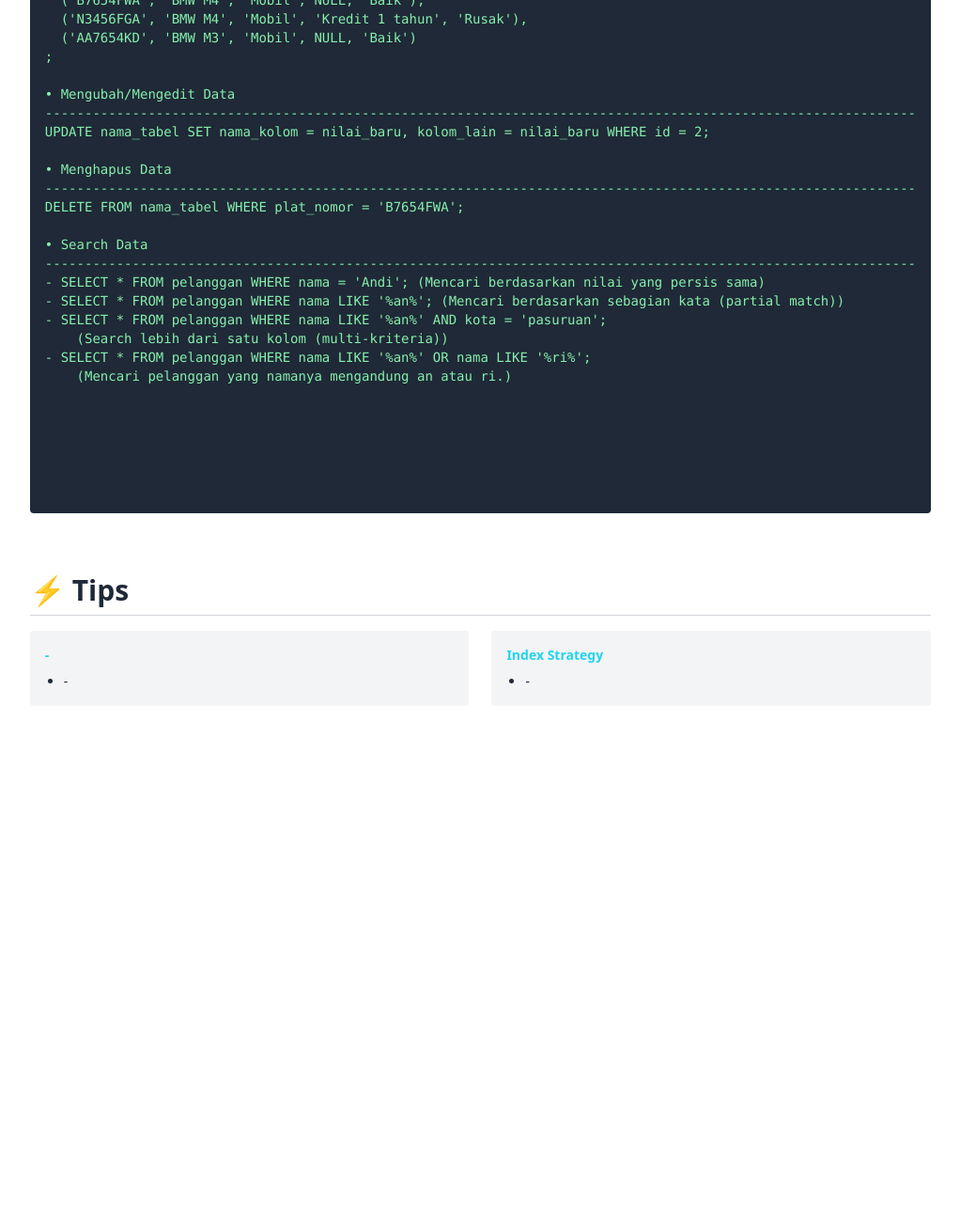
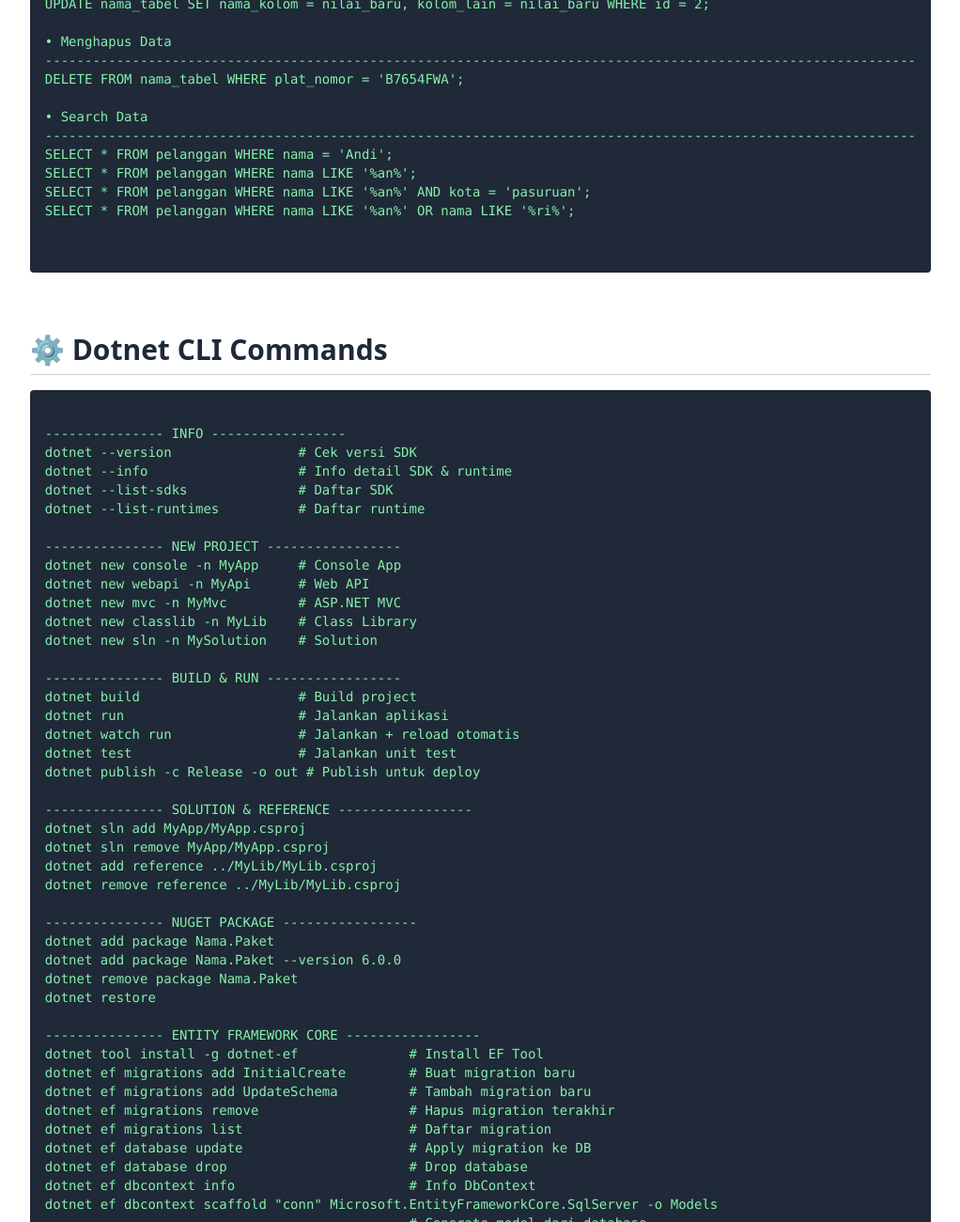
Before and after one commit to snoozexx/basis-data-query, a plain HTML site: page index.html in a window 1280 px wide. Shown: the part 1500-2800 px from the top of the page at 94% size, without its empty margins (249-1271 px from the left). Before the commit the page ends 2291 px from the top, so only its background shows below. Drawn offline with nearby package versions, Linux system fonts and the light colour scheme.

Commit message:
update doc dotnet

```diff
--- a/index.html
+++ b/index.html
@@ -3,7 +3,7 @@
 <head>
   <meta charset="UTF-8" />
   <meta name="viewport" content="width=device-width, initial-scale=1.0" />
-  <title>Dokumentasi SQL</title>
+  <title>Dokumentasi SQL & Dotnet CLI</title>
   <script src="https://cdn.tailwindcss.com"></script>
   <script>
     tailwind.config = {
@@ -14,22 +14,23 @@
 <body class="bg-white dark:bg-gray-900 text-gray-800 dark:text-gray-100">
 
   <div class="flex">
+    <!-- Sidebar -->
     <aside class="w-64 bg-gray-100 dark:bg-gray-800 h-screen px-6 py-8 sticky top-0 overflow-y-auto">
-      <h1 class="text-2xl font-bold mb-6">SQL Docs</h1>
+      <h1 class="text-2xl font-bold mb-6">Docs</h1>
       <nav class="space-y-2 text-sm">
         <a href="#ddl" class="block px-3 py-2 rounded hover:bg-blue-100 dark:hover:bg-gray-700">DDL</a>
         <a href="#dml" class="block px-3 py-2 rounded hover:bg-blue-100 dark:hover:bg-gray-700">DML & CRUD</a>
+        <a href="#dotnet" class="block px-3 py-2 rounded hover:bg-blue-100 dark:hover:bg-gray-700">Dotnet CLI</a>
         <a href="#tips" class="block px-3 py-2 rounded hover:bg-blue-100 dark:hover:bg-gray-700">Tips</a>
       </nav>
     </aside>
 
+    <!-- Main Content -->
     <main class="flex-1 p-10 space-y-16">
+      <!-- ================== SQL DDL ================== -->
       <section id="ddl">
         <h2 class="text-3xl font-bold mb-4 border-b border-gray-300 pb-2">🏗️ DDL (Data Definition Language)</h2>
-        <div class="space-y-6">
-          <div>
-            <h3 class="text-xl font-semibold">CRUD Database dan Tabel</h3>
-            <pre class="bg-gray-800 text-green-300 p-4 rounded overflow-auto text-sm">
+        <pre class="bg-gray-800 text-green-300 p-4 rounded overflow-auto text-sm">
 <code>
 ---------------DATABASE-----------------
 • Membuat Database Baru
@@ -54,7 +55,7 @@ CREATE TABLE jenis_kendaraan (
 );
 
 CREATE TABLE kendaraan_rodhi (
-  plat_nomor VARCHAR (8) PRIMARY KEY UNIQUE NOT NULL, #AUTO INCREMENT
+  plat_nomor VARCHAR (8) PRIMARY KEY UNIQUE NOT NULL,
   nama_kendaraan VARCHAR (25) NOT NULL,
   id_jenis_kendaraan VARCHAR (10) NOT NULL,
   keterangan VARCHAR (250),
@@ -62,46 +63,38 @@ CREATE TABLE kendaraan_rodhi (
   FOREIGN KEY (id_jenis_kendaraan) REFERENCES jenis_kendaraan(id) ON DELETE CASCADE ON UPDATE CASCADE
 );
 
-
 • Mengubah Nama Field di Tabel Tertentu
 --------------------------------------------------------------------------------------------------------------
-            nama table              field lama    field baru      tipe data
 ALTER TABLE kendaraan_rodhi CHANGE jeni_kendaraan jenis_kendaraan VARCHAR (10) NOT NULL;
 
-• menambahkan relasi ke id foreign key
+• Menambahkan Relasi ke Foreign Key
 --------------------------------------------------------------------------------------------------------------
-- ALTER TABLE nama_tabel ADD FOREIGN KEY (id_fk_ditabel) REFERENCES nama_tabel_relasi(id_tabel_relasi);
-- ALTER TABLE nama_tabel ADD CONSTRAINT nama_lain FOREIGN KEY (id_fk_ditabel)
+ALTER TABLE nama_tabel ADD FOREIGN KEY (id_fk_ditabel) REFERENCES nama_tabel_relasi(id_tabel_relasi);
+ALTER TABLE nama_tabel ADD CONSTRAINT nama_lain FOREIGN KEY (id_fk_ditabel)
     REFERENCES nama_tabel_relasi(id_tabel_relasi);
 </code>
-            </pre>
-          </div>
-        </div>
+        </pre>
       </section>
 
+      <!-- ================== SQL DML ================== -->
       <section id="dml">
         <h2 class="text-3xl font-bold mb-4 border-b border-gray-300 pb-2">📝 DML (Data Manipulation Language)</h2>
-        <div class="space-y-6">
-          <div>
-            <h3 class="text-xl font-semibold">Manipulasi Data</h3>
-            <pre class="bg-gray-800 text-green-300 p-4 rounded overflow-auto text-sm">
+        <pre class="bg-gray-800 text-green-300 p-4 rounded overflow-auto text-sm">
 <code>
 • Melihat data
 --------------------------------------------------------------------------------------------------------------
- - SELECT * FROM nama_tabel;                                      (untuk melihat semua data)
- - SELECT * FROM nama_tabel WHERE jenis_kendaraan = 'mobil';      (melihat data dengan filter)
- - SELECT nama_field, nama_field FROM nama_tabel;                 (melihat data dengan tampilan tertentu)
- - SELECT mahasiswa.nama_mhs, transaksi_nilai.nilai_akhir
-    FROM transaksi_nilai JOIN mahasiswa ON transaksi_nilai.id_mhs = mahasiswa.Id_mhs;
-    (melihat data tampilan tertentu dengan join tabel)
+SELECT * FROM nama_tabel;
+SELECT * FROM nama_tabel WHERE jenis_kendaraan = 'mobil';
+SELECT nama_field, nama_field FROM nama_tabel;
+SELECT mahasiswa.nama_mhs, transaksi_nilai.nilai_akhir
+  FROM transaksi_nilai JOIN mahasiswa ON transaksi_nilai.id_mhs = mahasiswa.Id_mhs;
 
 • Menambahkan data
 --------------------------------------------------------------------------------------------------------------
 INSERT INTO kendaraan_rodhi(plat_nomor, nama_kendaraan, jenis_kendaraan, keterangan, kondisi_akhir) VALUES
   ('B7654FWA', 'BMW M4', 'Mobil', NULL, 'Baik'),
   ('N3456FGA', 'BMW M4', 'Mobil', 'Kredit 1 tahun', 'Rusak'),
-  ('AA7654KD', 'BMW M3', 'Mobil', NULL, 'Baik')
-;
+  ('AA7654KD', 'BMW M3', 'Mobil', NULL, 'Baik');
 
 • Mengubah/Mengedit Data
 --------------------------------------------------------------------------------------------------------------
@@ -113,42 +106,95 @@ DELETE FROM nama_tabel WHERE plat_nomor = 'B7654FWA';
 
 • Search Data
 --------------------------------------------------------------------------------------------------------------
-- SELECT * FROM pelanggan WHERE nama = 'Andi'; (Mencari berdasarkan nilai yang persis sama)
-- SELECT * FROM pelanggan WHERE nama LIKE '%an%'; (Mencari berdasarkan sebagian kata (partial match))
-- SELECT * FROM pelanggan WHERE nama LIKE '%an%' AND kota = 'pasuruan';
-    (Search lebih dari satu kolom (multi-kriteria))
-- SELECT * FROM pelanggan WHERE nama LIKE '%an%' OR nama LIKE '%ri%';
-    (Mencari pelanggan yang namanya mengandung an atau ri.)
-
-
-
-
+SELECT * FROM pelanggan WHERE nama = 'Andi';
+SELECT * FROM pelanggan WHERE nama LIKE '%an%';
+SELECT * FROM pelanggan WHERE nama LIKE '%an%' AND kota = 'pasuruan';
+SELECT * FROM pelanggan WHERE nama LIKE '%an%' OR nama LIKE '%ri%';
 </code>
-            </pre>
-          </div>
-        </div>
+        </pre>
       </section>
 
+      <!-- ================== DOTNET CLI ================== -->
+      <section id="dotnet">
+        <h2 class="text-3xl font-bold mb-4 border-b border-gray-300 pb-2">⚙️ Dotnet CLI Commands</h2>
+        <pre class="bg-gray-800 text-green-300 p-4 rounded overflow-auto text-sm">
+<code>
+--------------- INFO -----------------
+dotnet --version                # Cek versi SDK
+dotnet --info                   # Info detail SDK & runtime
+dotnet --list-sdks              # Daftar SDK
+dotnet --list-runtimes          # Daftar runtime
+
+--------------- NEW PROJECT -----------------
+dotnet new console -n MyApp     # Console App
+dotnet new webapi -n MyApi      # Web API
+dotnet new mvc -n MyMvc         # ASP.NET MVC
+dotnet new classlib -n MyLib    # Class Library
+dotnet new sln -n MySolution    # Solution
+
+--------------- BUILD & RUN -----------------
+dotnet build                    # Build project
+dotnet run                      # Jalankan aplikasi
+dotnet watch run                # Jalankan + reload otomatis
+dotnet test                     # Jalankan unit test
+dotnet publish -c Release -o out # Publish untuk deploy
+
+--------------- SOLUTION & REFERENCE -----------------
+dotnet sln add MyApp/MyApp.csproj
+dotnet sln remove MyApp/MyApp.csproj
+dotnet add reference ../MyLib/MyLib.csproj
+dotnet remove reference ../MyLib/MyLib.csproj
+
+--------------- NUGET PACKAGE -----------------
+dotnet add package Nama.Paket
+dotnet add package Nama.Paket --version 6.0.0
+dotnet remove package Nama.Paket
+dotnet restore
+
+--------------- ENTITY FRAMEWORK CORE -----------------
+dotnet tool install -g dotnet-ef              # Install EF Tool
+dotnet ef migrations add InitialCreate        # Buat migration baru
+dotnet ef migrations add UpdateSchema         # Tambah migration baru
+dotnet ef migrations remove                   # Hapus migration terakhir
+dotnet ef migrations list                     # Daftar migration
+dotnet ef database update                     # Apply migration ke DB
+dotnet ef database drop                       # Drop database
+dotnet ef dbcontext info                      # Info DbContext
+dotnet ef dbcontext scaffold "conn" Microsoft.EntityFrameworkCore.SqlServer -o Models
+                                              # Generate model dari database
+
+--------------- GLOBAL TOOLS -----------------
+dotnet tool list -g
+dotnet tool update -g dotnet-ef
+dotnet tool uninstall -g dotnet-ef
+</code>
+        </pre>
+      </section>
+
+      <!-- ================== TIPS ================== -->
       <section id="tips">
         <h2 class="text-3xl font-bold mb-4 border-b border-gray-300 pb-2">⚡ Tips</h2>
         <div class="grid md:grid-cols-2 gap-6 text-sm">
           <div class="bg-gray-100 dark:bg-gray-800 p-4 rounded">
-            <h3 class="font-semibold text-cyan-400 mb-2">-</h3>
+            <h3 class="font-semibold text-cyan-400 mb-2">SQL</h3>
             <ul class="list-disc ml-5 space-y-1">
-              <li>-</li>
+              <li>Gunakan indeks untuk mempercepat query SELECT dengan filter.</li>
+              <li>Selalu tentukan tipe data yang sesuai agar hemat storage.</li>
+              <li>Gunakan FOREIGN KEY untuk menjaga integritas data.</li>
             </ul>
           </div>
 
           <div class="bg-gray-100 dark:bg-gray-800 p-4 rounded">
-            <h3 class="font-semibold text-cyan-400 mb-2">Index Strategy</h3>
+            <h3 class="font-semibold text-cyan-400 mb-2">Dotnet CLI</h3>
             <ul class="list-disc ml-5 space-y-1">
-              <li>-</li>
+              <li>Gunakan <code>dotnet watch run</code> saat development biar auto-reload.</li>
+              <li>Simpan dependency dengan <code>dotnet restore</code> jika pindah mesin.</li>
+              <li>Gunakan migration step by step agar skema database selalu sinkron.</li>
             </ul>
           </div>
         </div>
       </section>
     </main>
   </div>
-
 </body>
 </html>
```
